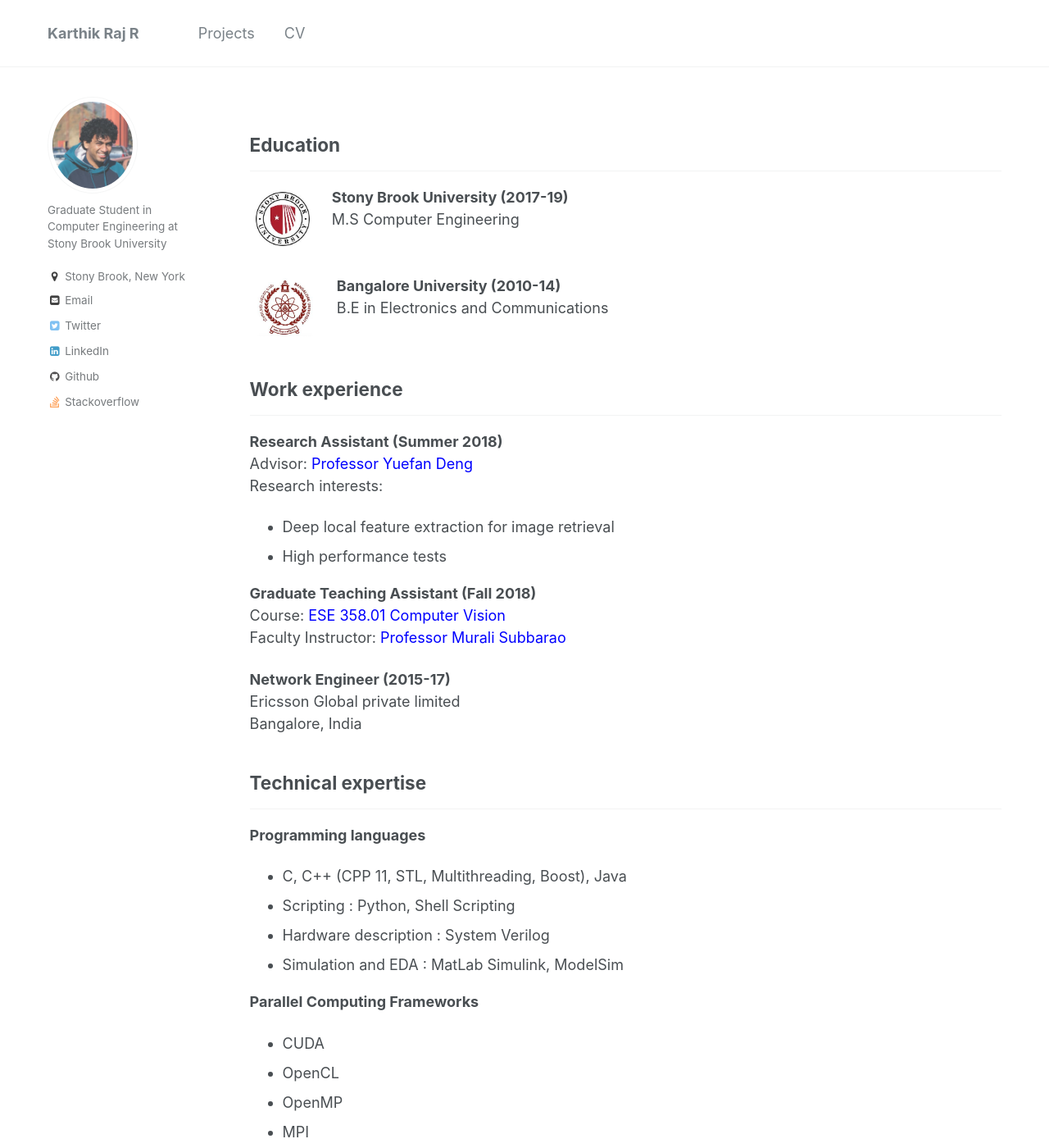
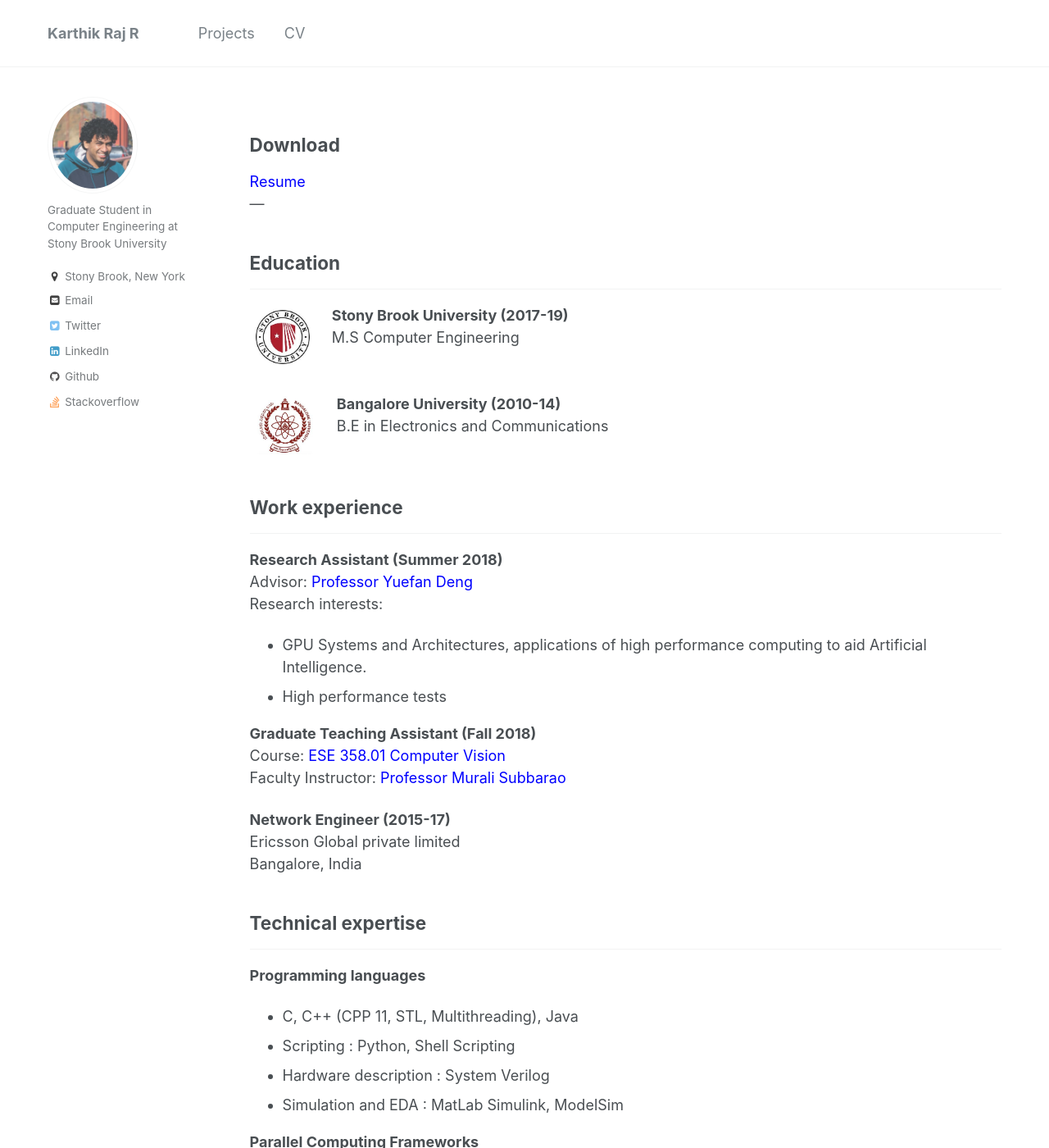
Before and after one commit to Karthik4293/Karthik4293.github.io, a Jekyll site: the page built from _pages/cv.md, in a window 1280 px wide and 1400 px high. Shown: the whole window at 82% size. Built offline with Jekyll 4.4.1, drawn with Linux system fonts in a browser that asks for light colours.

Commit message:
latest chicken

```diff
--- a/_pages/cv.md
+++ b/_pages/cv.md
@@ -5,7 +5,12 @@ permalink: /cv/
 author_profile: true
 redirect_from:
   - /resume
+
 ---
+## Download
+<span style="color:blue"><a href='http://www.karthik4293.me/files/Resume.pdf' target='_blank'>Resume</a></span>
+---
+
 ## Education
 ------
 <img align="left" width="80" src="/images/SBU_logo_1.jpg">
@@ -31,7 +36,7 @@ B.E in Electronics and Communications <br/>
 <b>Research Assistant (Summer 2018)</b>
 Advisor: <span style="color:blue"><a href='https://www.stonybrook.edu/commcms/ams/people/_faculty_profiles/deng' target='_blank'>Professor Yuefan Deng</a></span>
 Research interests:
-   - Deep local feature extraction for image retrieval
+   - GPU Systems and Architectures, applications of high performance computing to aid Artificial Intelligence.
    - High performance tests
 
 <b>Graduate Teaching Assistant (Fall 2018)</b>
@@ -46,14 +51,13 @@ Bangalore, India<br/>
 ## Technical expertise
 ------
 <b>Programming languages</b>
-   * C, C++ (CPP 11, STL, Multithreading, Boost), Java
+   * C, C++ (CPP 11, STL, Multithreading), Java
    * Scripting : Python, Shell Scripting
    * Hardware description : System Verilog
    * Simulation and EDA : MatLab Simulink, ModelSim
 
 <b>Parallel Computing Frameworks</b>
    * CUDA
-   * OpenCL
    * OpenMP
    * MPI
 
@@ -71,6 +75,3 @@ Bangalore, India<br/>
 * Neural Networks and Deep learning
 
 -----
-## Download
-
-<span style="color:blue"><a href='http://www.karthik4293.me/files/Resume.pdf' target='_blank'>Resume</a></span>
```
Also changed, not shown: _pages/about.md (+2 -2 lines), _portfolio/3.MurMur3-Hashing.md (+1 -1 lines).
